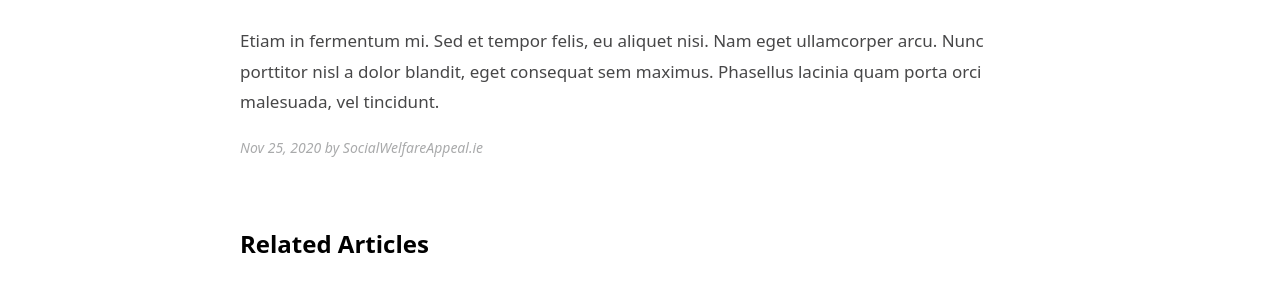
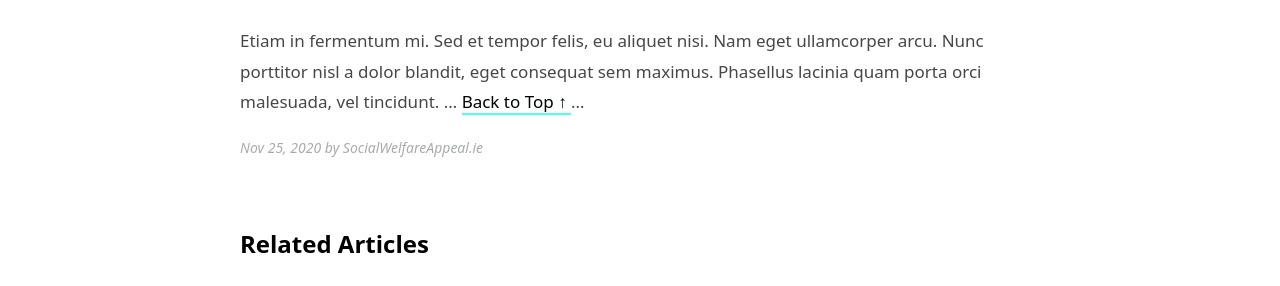
Before and after one commit to robbertl/socialwelfareappeal, a Jekyll site: the page built from _posts/2020-11-25-post.md, in a window 1280 px wide and 900 px high, scrolled down 1962 px. Shown: the part 232-518 px from the top of the window. Built offline with Jekyll 4.4.1, drawn with Linux system fonts in a browser that asks for light colours.

Commit message:
Update 2020-11-25-post.md

```diff
--- a/_posts/2020-11-25-post.md
+++ b/_posts/2020-11-25-post.md
@@ -44,3 +44,8 @@ Cras at dolor eget urna varius faucibus tempus in elit. Cras a dui imperdiet, te
 In accumsan lacus ac neque maximus dictum. Phasellus eleifend leo id mattis bibendum. Curabitur et purus turpis. Vestibulum ante ipsum primis in faucibus orci luctus et ultrices posuere cubilia Curae;
 
 Etiam in fermentum mi. Sed et tempor felis, eu aliquet nisi. Nam eget ullamcorper arcu. Nunc porttitor nisl a dolor blandit, eget consequat sem maximus. Phasellus lacinia quam porta orci malesuada, vel tincidunt.
+...
+<a href="#page-title" class="back-to-top">
+  Back to Top &uarr;
+</a>
+...
```
